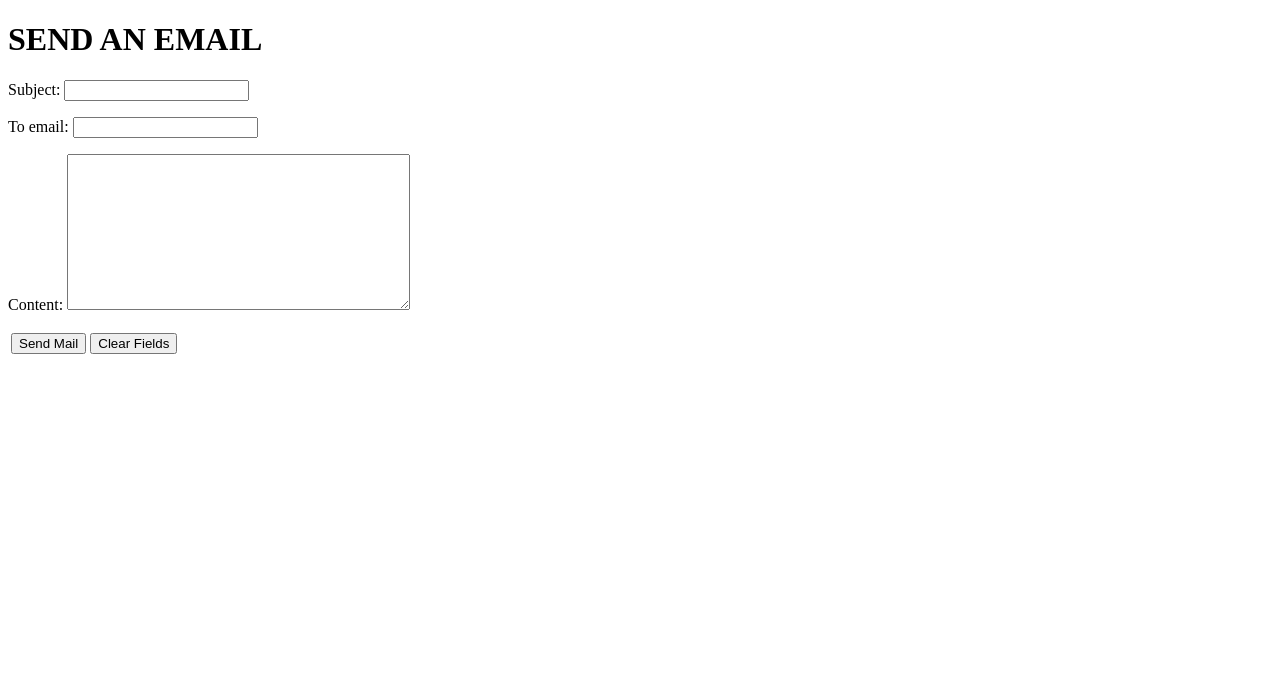
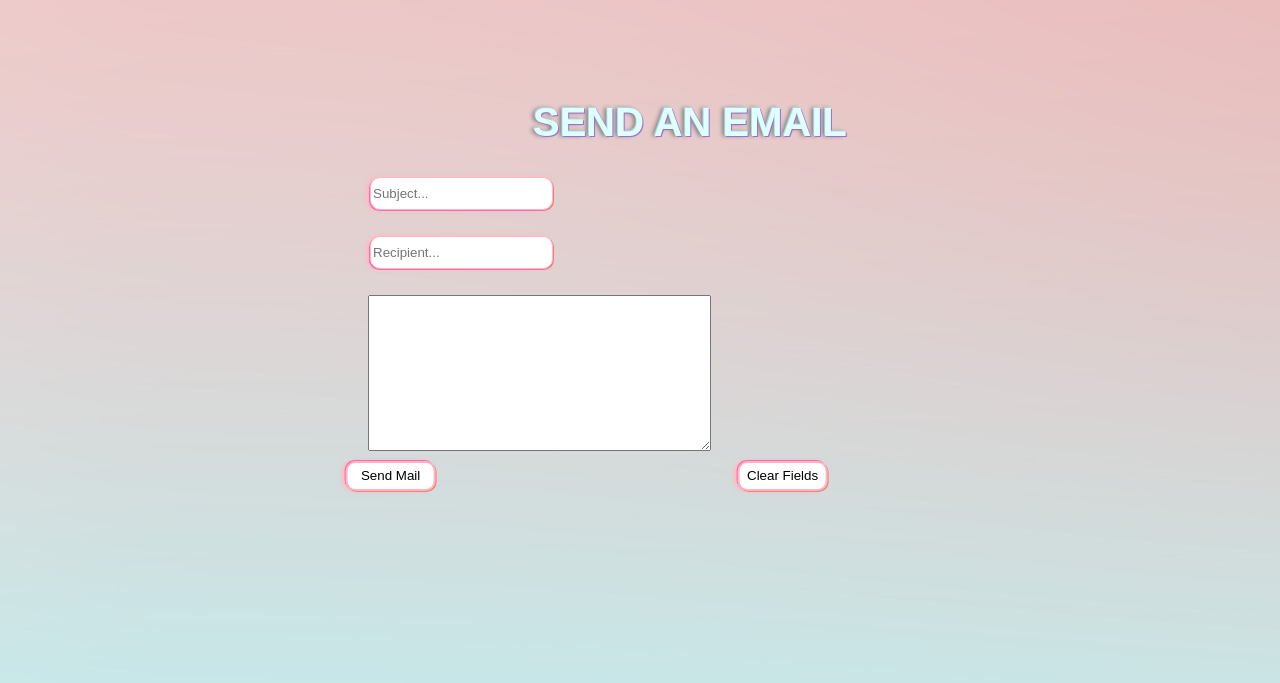
Before and after one commit to Assen95/Email_Sender, a Django app: page / in a window 1280 px wide. Shown: the top 683 px of the page. Run offline with Django 4.2, Linux system fonts and the light colour scheme.

Commit message:
Widget changes and added CSS

```diff
--- a/Email_Sender/demoapp/forms.py
+++ b/Email_Sender/demoapp/forms.py
@@ -1,11 +1,29 @@
 from django import forms
+from django.forms import MultiWidget
 from django_summernote.widgets import SummernoteWidget
 
 from Email_Sender.demoapp.models import Email
 
 
 class EmailForm(forms.ModelForm):
+    # to_email = forms.CharField(widget=forms.TextInput(attrs={"placeholder": "Recipient"}), label="")
     class Meta:
         model = Email
         fields = "__all__"
-        widgets = {"content": SummernoteWidget()}
+
+        widgets = {
+            'content': SummernoteWidget(),
+            "to_email": forms.TextInput(attrs={"placeholder": "Recipient..."}),
+            "subject": forms.TextInput(attrs={"placeholder": "Subject..."}),
+        }
+
+        labels = {
+            "content": '',
+            "to_email": '',
+            "subject": '',
+        }
+        # widgets = {
+        #     "subject": forms.Textarea(attrs={"placeholder": "Subject"}),
+        #     "to_email": forms.Textarea(attrs={"placeholder": "Recipient"}),
+        #     "content": [SummernoteWidget(), forms.TextInput(attrs={"placeholder": 'Your message...'})],
+        # }
--- a/Email_Sender/demoapp/views.py
+++ b/Email_Sender/demoapp/views.py
@@ -17,7 +17,7 @@ def send_email(request):
             sender = settings.EMAIL_HOST_USER
             recipient = email_form.cleaned_data["to_email"]
 
-            send_mail(subject, message, sender, [recipient])
+            send_mail(subject, message, sender, [recipient], html_message=message)
             email_form.save()
             return redirect('send_email')
 
--- /dev/null
+++ b/static/css/email.css
@@ -0,0 +1,71 @@
+body {
+    background-image: url("../images/background.jpg");
+    max-width: 500px;
+    margin: auto;
+    margin-top: 100px;
+    padding-right: 50px;
+}
+
+h1 {
+    text-align: center;
+    font-size: 40px;
+    text-shadow: -1px -1px lightblue, 1px 1px mediumpurple, -3px 0 4px gray;
+    font-family: "Segoe Print", Arial, Helvetica, sans-serif;
+    color: lightcyan;
+    margin-left: 30%;
+}
+
+table {
+    display: block;
+}
+
+table .first_fields {
+    display: inline-block;
+    padding-bottom: 20px;
+}
+
+table .first_fields td input{
+    height: 29px;
+    border: 1px solid lightpink;
+    box-shadow: -1px 1px hotpink, 1px 1px lightcoral, -3px 0 5px lightpink;
+    border-radius: 10px;
+}
+
+table .first_fields:nth-child(1){
+    padding-right: 40%;
+}
+
+.buttons {
+    display: inline-block;
+    position: relative;
+    left: 50%;
+    transform: translate(-55%);
+}
+
+.submit-btn {
+    padding-right: 150px;
+}
+
+.clear-btn{
+    padding-left: 150px;
+}
+
+/*.submit-btn>input{*/
+/*    height: 30px;*/
+/*    width: 100px;*/
+/*    border-radius: 10px;*/
+/*}*/
+
+/*.clear-btn>input{*/
+/*    height: 30px;*/
+/*    width: 100px;*/
+/*}*/
+
+.buttons th>input{
+    height: 30px;
+    width: 90px;
+    border: 2px solid lightpink;
+    box-shadow: -1px -1px hotpink, 1px 1px lightcoral, -3px 0 5px lightpink;
+    border-radius: 10px;
+    background-color: white;
+}
--- a/templates/email.html
+++ b/templates/email.html
@@ -1,8 +1,10 @@
 <!DOCTYPE html>
 <html lang="en">
 <head>
-
-    <title>{{title}}</title>
+    <meta charset="UTF-8">
+    <meta name="viewport" content="width=device-width, initial-scale=1.0">
+    <title>Document</title>
+    <link rel="stylesheet" href="../static/css/email.css">
 </head>
 <body>
     <h1>
@@ -12,31 +14,21 @@
     <form action ="{% url 'send_email' %}" method="post">
         {% csrf_token %}
         <table>
-            {{ email_form.as_p }}
-{#            <tr>#}
-{#                <td>#}
-{#                    <h3>Subject</h3>#}
-{#                    <input type="text" name="subject">#}
-{#                </td>#}
-{#            <tr>#}
-{#                <td>#}
-{#                    <h3>Recipient</h3>#}
-{#                    <input type="email" name="toemail">#}
-{#                </td>#}
-{#            </tr>#}
-{#            </tr>#}
-{#            <tr>#}
-{#                <td colspan='2'>#}
-{#                    <textarea name="content" cols="30" rows="10"></textarea>#}
-{#                </td>#}
-{#            </tr>#}
-{#            <tr>#}
+{#            {{ email_form.as_p }}#}
+            <tr class="first_fields">
+                <td>{{ email_form.subject }}</td>
+            <tr class="first_fields">
+                <td>{{ email_form.to_email }}</td>
+            </tr>
+            <tr>
                 <td>
-                    <input type="submit" value="Send Mail">
+                    {{ email_form.content }}
                 </td>
-                <td>
-                    <input type="reset" value="Clear Fields">
-                </td>
+            </tr>
+            <tr class="buttons">
+                <th class="submit-btn"><input type="submit" value="Send Mail"></th>
+                <th class="clear-btn"><input type="reset" value="Clear Fields"></th>
+            </tr>
         </table>
     </form>
 
```
Also changed, not shown: static/images/background.jpg (added).
